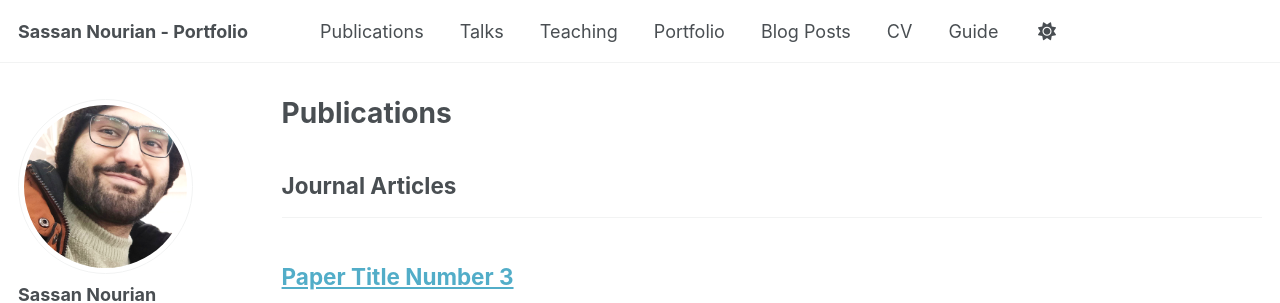
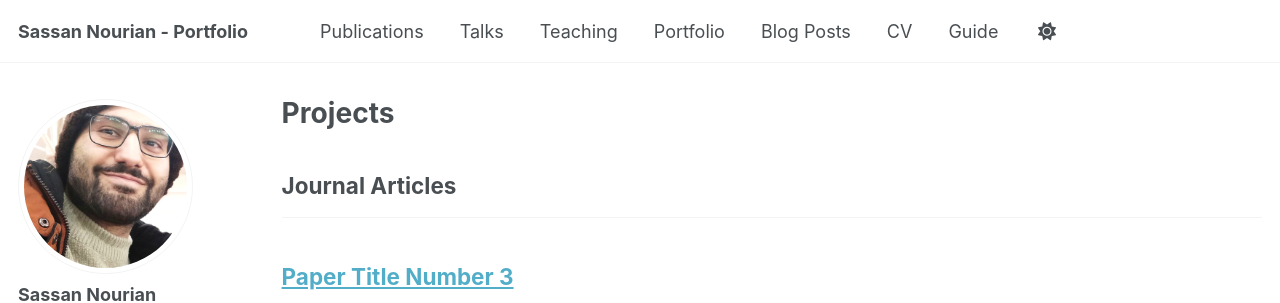
Before and after one commit to SassanTheDev/SassanTheDev.github.io, a Jekyll site: the page built from _pages/publications.html, in a window 1280 px wide and 900 px high. Shown: the top 303 px of the window. Built offline with Jekyll 4.4.1, drawn with Linux system fonts in a browser that asks for light colours; a script that is not in the unit is left out; some of the changed lines change nothing that is shown.

Commit message:
publication changed to projects

```diff
--- a/_pages/publications.html
+++ b/_pages/publications.html
@@ -1,13 +1,9 @@
 ---
 layout: archive
-title: "Publications"
-permalink: /publications/
+title: "Projects"
+permalink: /Projects/
 author_profile: true
 ---
-
-{% if site.author.googlescholar %}
-  <div class="wordwrap">You can also find my articles on <a href="{{site.author.googlescholar}}">my Google Scholar profile</a>.</div>
-{% endif %}
 
 {% include base_path %}
 
```
